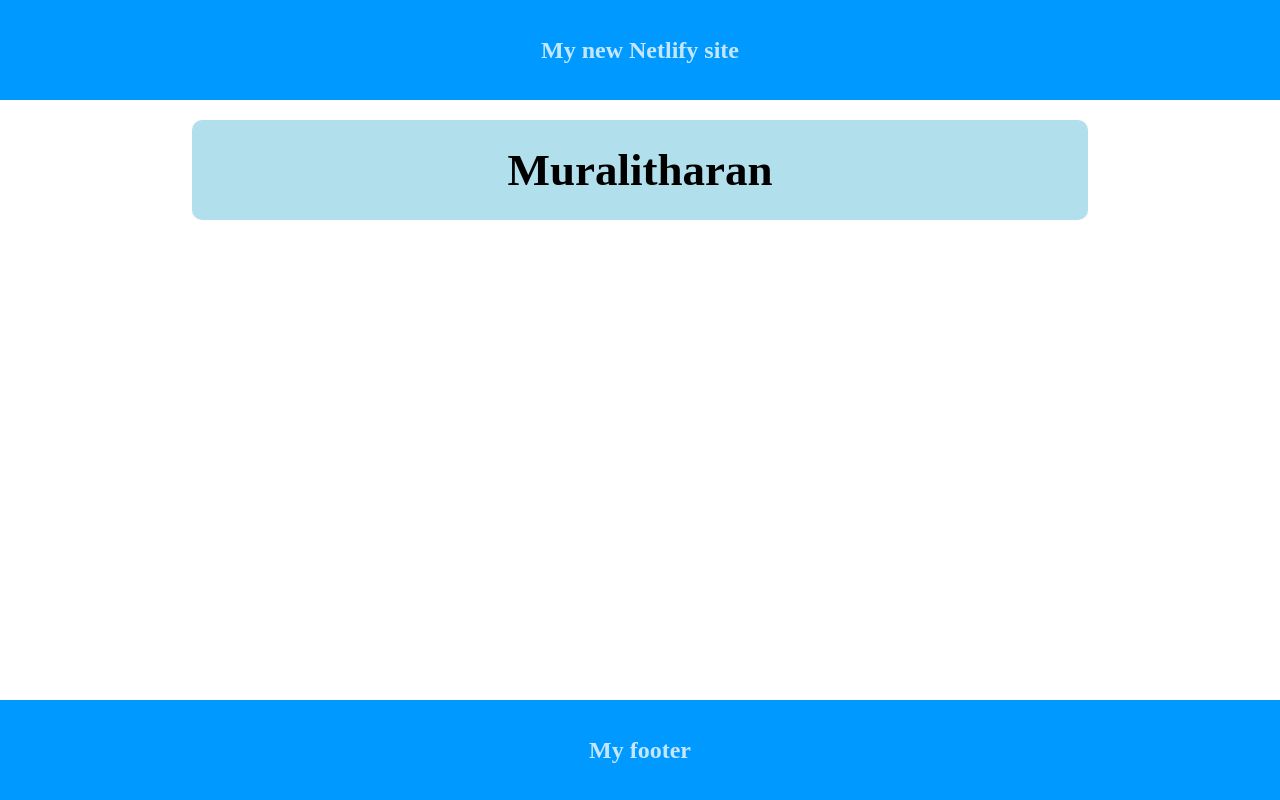
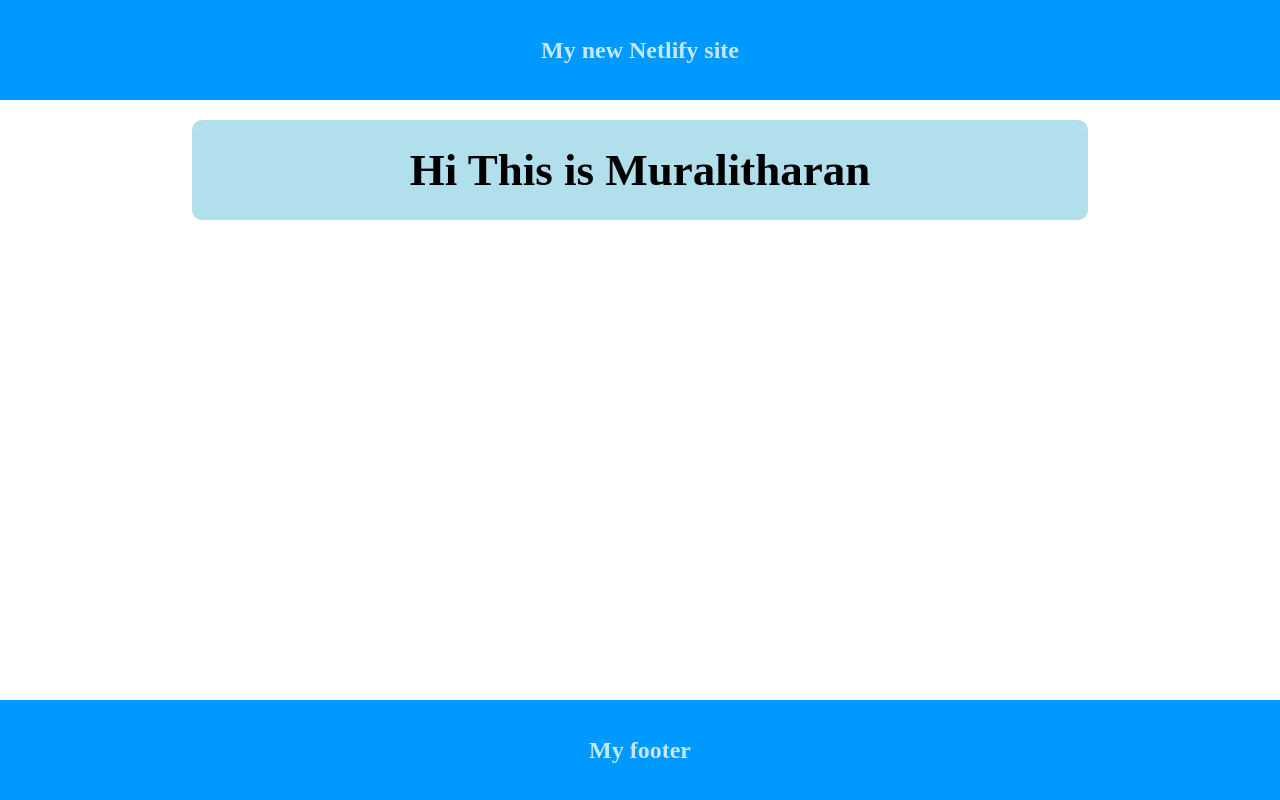
Before and after one commit to muralitharana/DemoNetlify, a plain HTML site: page index.html in a window 1280 px wide. Drawn offline with Linux system fonts and the light colour scheme.

Commit message:
new Name text updated

```diff
--- a/index.html
+++ b/index.html
@@ -60,7 +60,7 @@
     <script>
       let myName = document.querySelector("#myName");
 
-      let newName = "";
+      let newName = "Hi This is ";
       let fullName = "Muralitharan";
       let i = 0;
       function nameTimer() {
@@ -72,7 +72,7 @@
           setTimeout(nameTimer, 200);
         } else {
           i = 0;
-          newName = "";
+          newName = "Hi This is ";
           setTimeout(nameTimer, 200);
         }
       }
```
